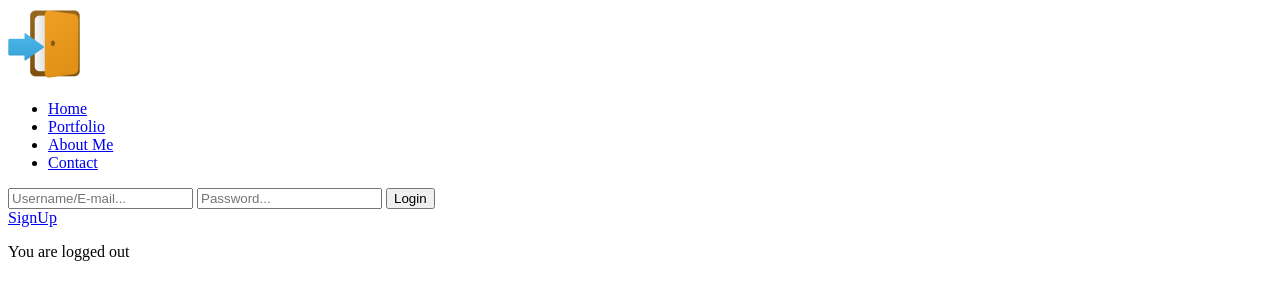
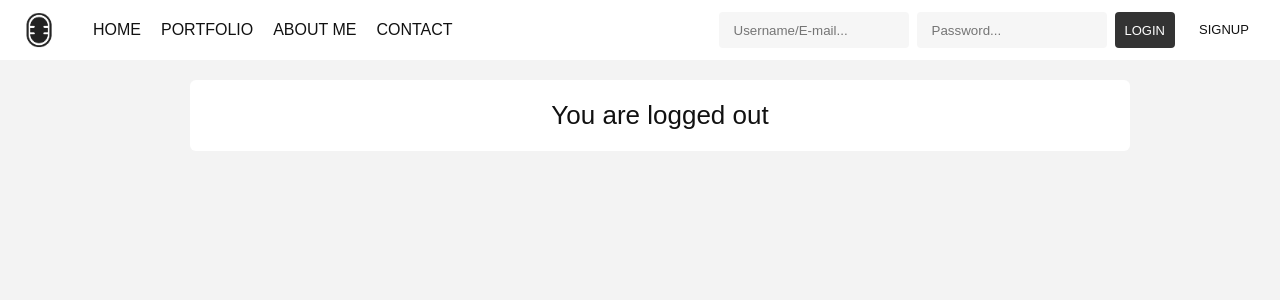
Before and after one commit to din94/phpLogInSystem, a PHP site: page / in a window 1280 px wide. Shown: the top 300 px of the page. Run offline with PHP 8.4, Linux system fonts and the light colour scheme.

Commit message:
final edit

```diff
--- /dev/null
+++ b/database.sql
@@ -0,0 +1,6 @@
+CREATE TABLE users (
+    idUsers int(11) AUTO_INCREMENT PRIMARY KEY NOT NULL,
+    uidUsers TINYTEXT NOT NULL,
+    emailUsers TINYTEXT NOT NULL,
+    pwdUsers LONGTEXT NOT NULL
+);
--- a/header.php
+++ b/header.php
@@ -9,14 +9,14 @@
     <meta name="decription" content="Meta description example. Often shows up in search results">
     <meta name="viewport" content="width=device-width, initial-scale=1.0">
     <title>Login System</title>
-    <!-- <link rel="stylesheet" href="style.css"> -->
+    <link rel="stylesheet" href="style.css">
 </head>
 <body>
 
     <header>
-        <nav>
-            <a href="#">
-                <img src="img/login.png" alt="logo">
+        <nav class="nav-header-main">
+            <a class="header-logo" href="index.php">
+                <img src="img/logo.png" alt="logo">
             </a>
             <ul>
                 <li><a href="index.php">Home</a></li>
@@ -25,7 +25,7 @@
                 <li><a href="#">Contact</a></li>
             </ul>
             </nav>
-            <div>
+            <div class="header-login">
             <?php
                 if(isset($_SESSION['userId'])){
                     echo '<form action="includes/logout.inc.php" method="post">
@@ -37,7 +37,7 @@
                     <input type="password" name="pwd" placeholder="Password...">
                     <button type="submit" name="login-submit">Login</button>
                 </form>
-                <a href="signup.php">SignUp</a>';
+                <a href="signup.php" class="header-signup">SignUp</a>';
                 }
             ?>
             </div>
--- a/style.css
+++ b/style.css
@@ -0,0 +1,217 @@
+* {
+    margin: 0;
+    padding: 0;
+    text-decoration: none;
+  }
+
+
+  button {
+    cursor: pointer;
+  }
+
+
+  body {
+    background-color: #F3F3F3;
+  }
+
+
+  .wrapper-main {
+    width: 900px;
+    margin: 0 auto;
+  }
+
+
+  header {
+    width: calc(100% - 30px);
+    height: 60px;
+    padding: 0 15px;
+    background-color: #FFF;
+    display: flex;
+    flex-direction: row;
+    justify-content: space-between;
+    align-items: center;
+  }
+
+
+  .nav-header-main {
+    height: 80%;
+    display: flex;
+    flex-direction: row;
+  }
+
+
+  .header-logo {
+    width: 48px;
+    padding-right: 20px;
+  }
+
+
+  .nav-header-main img {
+    height: 100%;
+  }
+
+
+  .nav-header-main ul {
+    height: 100%;
+  }
+
+
+  .nav-header-main ul li {
+    list-style: none;
+    float: left;
+    height: 100%;
+  }
+
+
+  .nav-header-main ul li a {
+    display: block;
+    height: 100%;
+    padding: 0 10px;
+    border-radius: 6px;
+    line-height: 48px;
+    font-family: arial;
+    font-size: 16px;
+    color: #111;
+    text-transform: uppercase;
+  }
+
+
+  .header-login {
+    height: 60%;
+    display: flex;
+    flex-direction: row;
+  }
+
+
+  .header-login form {
+    height: 100%;
+  }
+
+
+  .header-login form input {
+    height: 100%;
+    width: 160px;
+    padding: 0 15px;
+    border: none;
+    border-radius: 4px;
+    background-color: #F6F6F6;
+    float: left;
+    margin-left: 8px;
+    font-family: arial;
+  }
+
+
+  .header-login form button {
+    height: 100%;
+    padding: 0 10px;
+    border: none;
+    border-radius: 4px;
+    background-color: #333;
+    margin-left: 8px;
+    font-family: arial;
+    font-size: 13px;
+    color: #FFF;
+    text-transform: uppercase;
+    text-align: center;
+  }
+
+
+  .header-signup {
+    height: 100%;
+    width: 70px;
+    padding: 0 6px;
+    border: none;
+    border-radius: 4px;
+    margin-left: 8px;
+    font-family: arial;
+    font-size: 13px;
+    line-height: 36px;
+    color: #111;
+    text-transform: uppercase;
+    text-align: center;
+  }
+
+
+  main {
+    padding-top: 20px;
+  }
+
+
+  .section-default {
+    width: 100%;
+    padding: 20px;
+    border-radius: 6px;
+    background-color: #FFF;
+  }
+
+
+  .login-status {
+    text-align: center;
+    font-size: 26px;
+    font-family: arial;
+    color: #111;
+  }
+
+
+  h1 {
+    text-align: center;
+    font-size: 26px;
+    font-family: arial;
+    color: #111;
+  }
+
+
+  /* signup.php */
+
+  .form-signup {
+    margin: 0 auto;
+    padding-top: 20px;
+    width: 200px;
+  }
+
+
+  .form-signup input {
+    width: calc(100% - 30px);
+    height: 30px;
+    padding: 0 15px;
+    margin-bottom: 6px;
+    border: 1px solid #CCC;
+    border-radius: 4px;
+    background-color: #F6F6F6;
+    float: left;
+    font-family: arial;
+  }
+
+
+  .form-signup button {
+    display: block;
+    height: 40px;
+    padding: 0 10px;
+    margin: 0 auto;
+    border: none;
+    border-radius: 4px;
+    background-color: #333;
+    font-family: arial;
+    font-size: 13px;
+    color: #FFF;
+    text-transform: uppercase;
+    text-align: center;
+  }
+
+
+  .signuperror {
+    padding-top: 14px;
+    font-family: arial;
+    font-size: 16px;
+    color: red;
+    text-align: center;
+  }
+
+
+  .signupsuccess {
+    padding-top: 14px;
+    font-family: arial;
+    font-size: 16px;
+    color: green;
+    text-align: center;
+  }
```
Also changed, not shown: img/login.png (deleted), img/logo.png (added).
